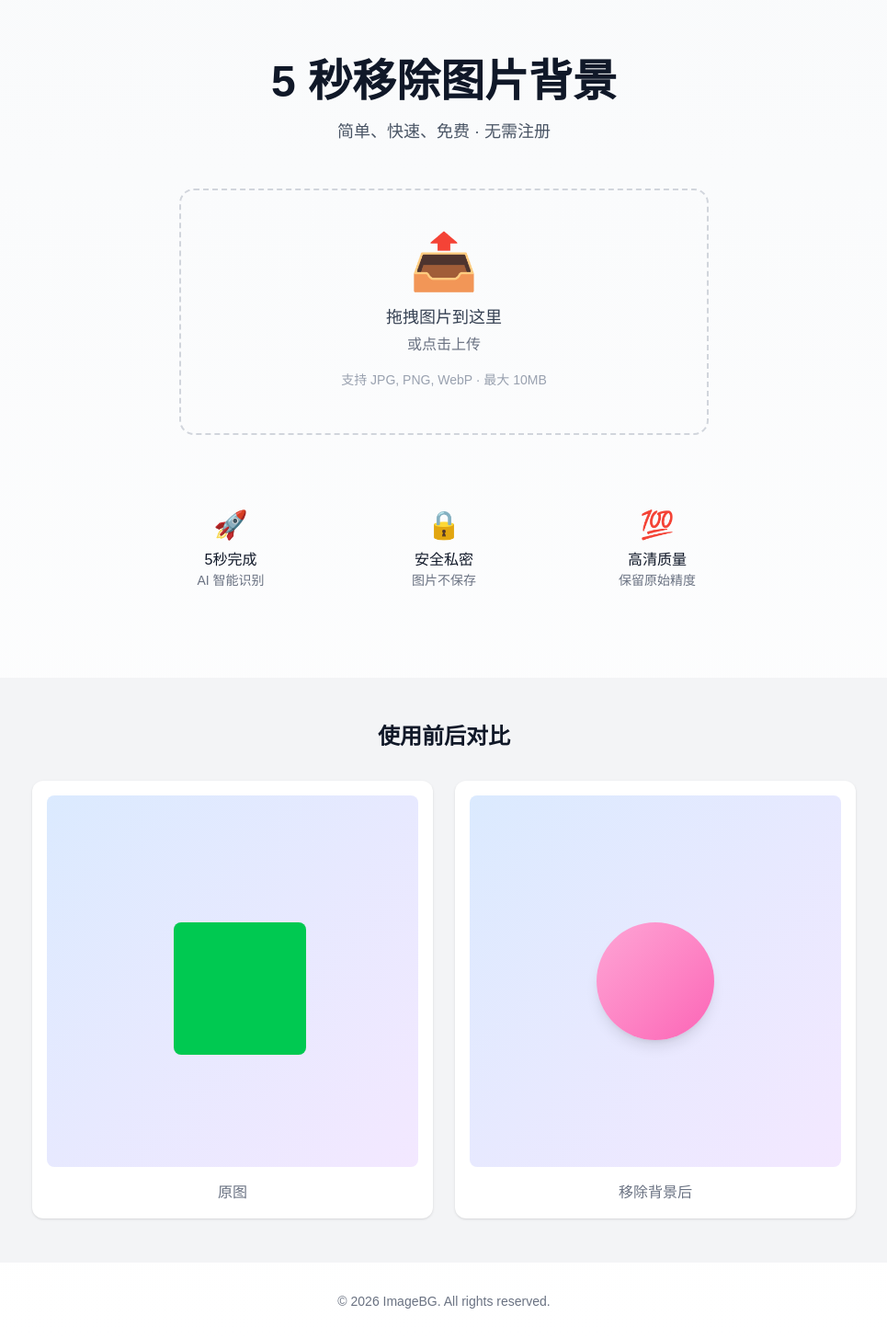
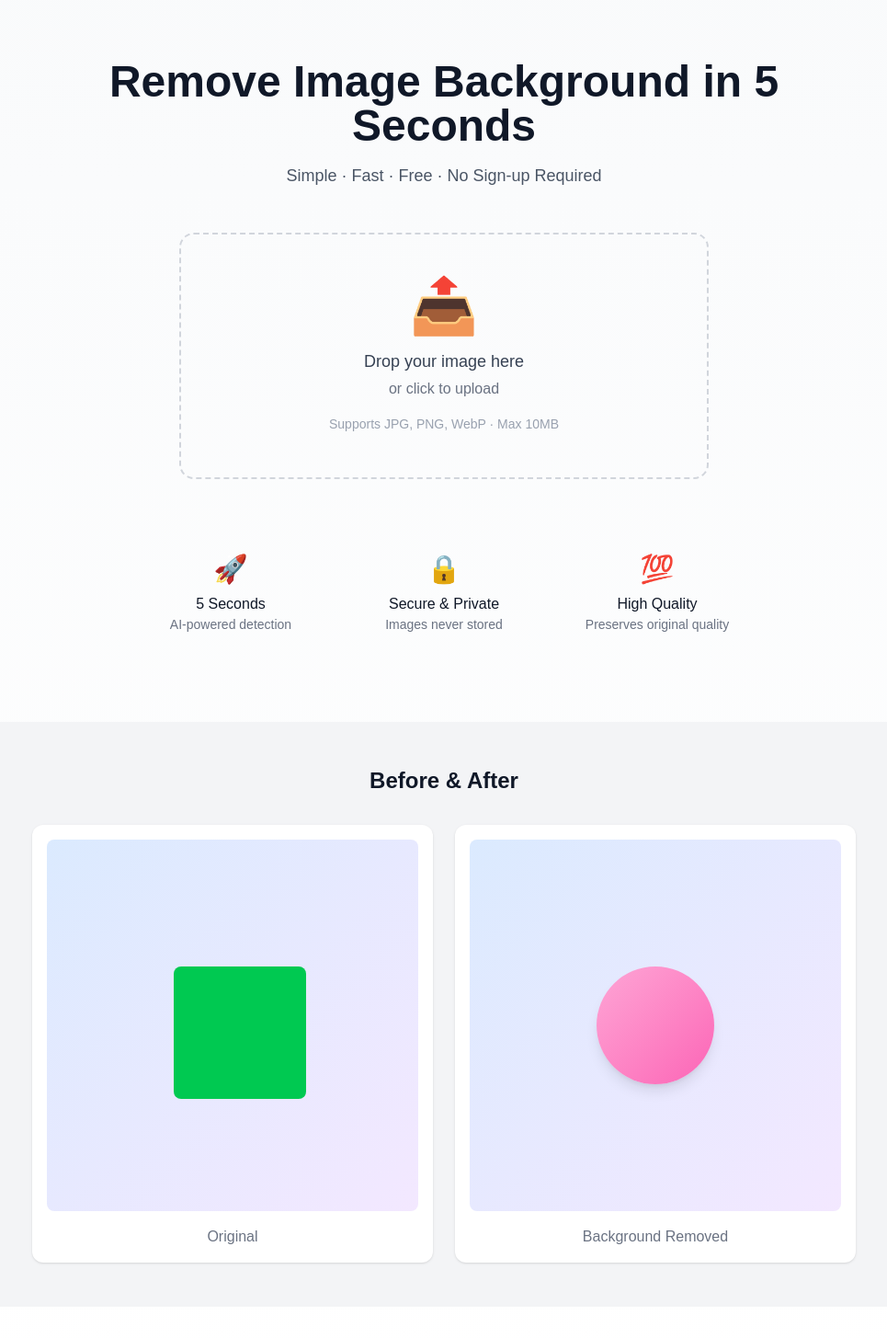
Before and after one commit to Loriaya/image-background-remover2, a Next.js app: page / in a window 1280 px wide. Shown: the part 80-1535 px from the top of the page at 92% size, without its empty margins (157-1122 px from the left). Built offline with nearby package versions, Linux system fonts and the light colour scheme.

Commit message:
feat: localize to English for international users
- Update all UI text to English
- Keep Chinese comments in code for reference

```diff
--- a/src/app/page.tsx
+++ b/src/app/page.tsx
@@ -120,10 +120,10 @@ export default function Home() {
       <section className="py-12 md:py-20 px-4">
         <div className="max-w-3xl mx-auto text-center space-y-4 mb-12">
           <h1 className="text-4xl md:text-5xl font-bold text-gray-900 dark:text-white">
-            5 秒移除图片背景
+            Remove Image Background in 5 Seconds
           </h1>
           <p className="text-lg text-gray-600 dark:text-gray-300">
-            简单、快速、免费 · 无需注册
+            Simple · Fast · Free · No Sign-up Required
           </p>
         </div>
 
@@ -152,7 +152,7 @@ export default function Home() {
                   onClick={handleReset}
                   className="px-6 py-2 text-blue-600 dark:text-blue-400 hover:underline"
                 >
-                  处理下一张图片 →
+                  Process another image →
                 </button>
               </div>
             </div>
@@ -168,7 +168,7 @@ export default function Home() {
                   onClick={handleReset}
                   className="text-sm text-blue-600 dark:text-blue-400 hover:underline"
                 >
-                  重新上传
+                  Upload again
                 </button>
               </div>
             </div>
@@ -179,18 +179,18 @@ export default function Home() {
         <div className="max-w-2xl mx-auto mt-16 grid grid-cols-1 sm:grid-cols-3 gap-6 text-center">
           <div className="p-4">
             <div className="text-3xl mb-2">🚀</div>
-            <h3 className="font-medium text-gray-900 dark:text-white">5秒完成</h3>
-            <p className="text-sm text-gray-500 dark:text-gray-400">AI 智能识别</p>
+            <h3 className="font-medium text-gray-900 dark:text-white">5 Seconds</h3>
+            <p className="text-sm text-gray-500 dark:text-gray-400">AI-powered detection</p>
           </div>
           <div className="p-4">
             <div className="text-3xl mb-2">🔒</div>
-            <h3 className="font-medium text-gray-900 dark:text-white">安全私密</h3>
-            <p className="text-sm text-gray-500 dark:text-gray-400">图片不保存</p>
+            <h3 className="font-medium text-gray-900 dark:text-white">Secure & Private</h3>
+            <p className="text-sm text-gray-500 dark:text-gray-400">Images never stored</p>
           </div>
           <div className="p-4">
             <div className="text-3xl mb-2">💯</div>
-            <h3 className="font-medium text-gray-900 dark:text-white">高清质量</h3>
-            <p className="text-sm text-gray-500 dark:text-gray-400">保留原始精度</p>
+            <h3 className="font-medium text-gray-900 dark:text-white">High Quality</h3>
+            <p className="text-sm text-gray-500 dark:text-gray-400">Preserves original quality</p>
           </div>
         </div>
       </section>
@@ -199,7 +199,7 @@ export default function Home() {
       <section className="py-12 px-4 bg-gray-100 dark:bg-gray-800/50">
         <div className="max-w-4xl mx-auto">
           <h2 className="text-2xl font-bold text-center mb-8 text-gray-900 dark:text-white">
-            使用前后对比
+            Before & After
           </h2>
           <div className="grid grid-cols-1 md:grid-cols-2 gap-6">
             <div className="bg-white dark:bg-gray-800 rounded-xl p-4 shadow-sm">
@@ -209,13 +209,13 @@ export default function Home() {
                   <div className="absolute inset-0 bg-green-500 -bottom-4 -right-4 rounded-lg" />
                 </div>
               </div>
-              <p className="text-center mt-4 text-gray-500 dark:text-gray-400">原图</p>
+              <p className="text-center mt-4 text-gray-500 dark:text-gray-400">Original</p>
             </div>
             <div className="bg-white dark:bg-gray-800 rounded-xl p-4 shadow-sm">
               <div className="aspect-square bg-gradient-to-br from-blue-100 to-purple-100 dark:from-blue-900/20 dark:to-purple-900/20 rounded-lg flex items-center justify-center">
                 <div className="w-32 h-32 bg-gradient-to-br from-pink-300 to-pink-400 rounded-full shadow-lg" />
               </div>
-              <p className="text-center mt-4 text-gray-500 dark:text-gray-400">移除背景后</p>
+              <p className="text-center mt-4 text-gray-500 dark:text-gray-400">Background Removed</p>
             </div>
           </div>
         </div>
@@ -223,7 +223,7 @@ export default function Home() {
 
       {/* Footer */}
       <footer className="py-8 text-center text-sm text-gray-500 dark:text-gray-400">
-        <p>© 2026 ImageBG. All rights reserved.</p>
+        <p>© 2026 ImageBG. All rights reserved. Made with 🦐</p>
       </footer>
     </main>
   );
--- a/src/components/ImagePreview.tsx
+++ b/src/components/ImagePreview.tsx
@@ -68,10 +68,10 @@ export default function ImagePreview({
       await navigator.clipboard.write([
         new ClipboardItem({ 'image/png': blob }),
       ]);
-      alert('已复制到剪贴板！');
+      alert('Copied to clipboard!');
     } catch (err) {
       console.error('Failed to copy:', err);
-      alert('复制失败，请尝试下载');
+      alert('Copy failed, please try downloading instead');
     }
   };
 
@@ -122,16 +122,16 @@ export default function ImagePreview({
 
         {/* Labels */}
         <div className="absolute top-4 left-4 px-3 py-1 bg-black/50 text-white text-sm rounded-full">
-          原图
+          Original
         </div>
         <div className="absolute top-4 right-4 px-3 py-1 bg-black/50 text-white text-sm rounded-full">
-          无背景
+          No Background
         </div>
       </div>
 
       {/* Slider Hint */}
       <p className="text-center text-sm text-gray-500 dark:text-gray-400">
-        👆 拖动滑块对比原图和结果
+        👆 Drag slider to compare before and after
       </p>
 
       {/* Action Buttons */}
@@ -141,19 +141,19 @@ export default function ImagePreview({
           className="w-full sm:w-auto px-8 py-3 bg-blue-600 hover:bg-blue-700 text-white font-medium rounded-xl transition-colors flex items-center justify-center gap-2"
         >
           <span>⬇️</span>
-          <span>下载 PNG</span>
+          <span>Download PNG</span>
         </button>
         <button
           onClick={copyToClipboard}
           className="w-full sm:w-auto px-8 py-3 bg-gray-100 dark:bg-gray-700 hover:bg-gray-200 dark:hover:bg-gray-600 text-gray-700 dark:text-gray-200 font-medium rounded-xl transition-colors flex items-center justify-center gap-2"
         >
           <span>📋</span>
-          <span>复制图片</span>
+          <span>Copy Image</span>
         </button>
       </div>
 
       <p className="text-center text-green-600 dark:text-green-400 font-medium">
-        ✨ 图片已处理完成！直接下载使用
+        ✨ Image processed! Download and use it now
       </p>
     </div>
   );
--- a/src/components/ProcessingState.tsx
+++ b/src/components/ProcessingState.tsx
@@ -34,7 +34,7 @@ export default function ProcessingState({ onCancel }: ProcessingStateProps) {
 
       <div className="space-y-2">
         <p className="text-xl font-medium text-gray-700 dark:text-gray-200">
-          正在移除背景{dots}
+          Removing background{dots}
         </p>
       </div>
 
@@ -46,14 +46,14 @@ export default function ProcessingState({ onCancel }: ProcessingStateProps) {
       </div>
 
       <p className="text-sm text-gray-500 dark:text-gray-400">
-        预计剩余 {Math.max(1, Math.ceil((100 - progress) / 30))} 秒
+        Estimated time: {Math.max(1, Math.ceil((100 - progress) / 30))} seconds
       </p>
 
       <button
         onClick={onCancel}
         className="px-6 py-2 text-gray-500 dark:text-gray-400 hover:text-gray-700 dark:hover:text-gray-200 transition-colors"
       >
-        取消
+        Cancel
       </button>
     </div>
   );
--- a/src/components/UploadZone.tsx
+++ b/src/components/UploadZone.tsx
@@ -17,14 +17,14 @@ export default function UploadZone({ onFileSelect, isProcessing }: UploadZonePro
     // Validate file type
     const validTypes = ['image/jpeg', 'image/png', 'image/webp'];
     if (!validTypes.includes(file.type)) {
-      setError('请上传 JPG、PNG 或 WebP 格式');
+      setError('Please upload JPG, PNG or WebP format');
       return false;
     }
 
     // Validate file size (10MB)
     const maxSize = 10 * 1024 * 1024;
     if (file.size > maxSize) {
-      setError('文件大小请控制在10MB以内');
+      setError('File size must be under 10MB');
       return false;
     }
 
@@ -104,19 +104,19 @@ export default function UploadZone({ onFileSelect, isProcessing }: UploadZonePro
         {isProcessing ? (
           <div className="space-y-4">
             <div className="text-5xl animate-pulse">⚡</div>
-            <p className="text-gray-500 dark:text-gray-400">处理中...</p>
+            <p className="text-gray-500 dark:text-gray-400">Processing...</p>
           </div>
         ) : (
           <div className="space-y-4">
             <div className="text-6xl">📤</div>
             <div>
               <p className="text-lg font-medium text-gray-700 dark:text-gray-200">
-                拖拽图片到这里
+                Drop your image here
               </p>
-              <p className="text-gray-500 dark:text-gray-400 mt-1">或点击上传</p>
+              <p className="text-gray-500 dark:text-gray-400 mt-1">or click to upload</p>
             </div>
             <p className="text-sm text-gray-400 dark:text-gray-500">
-              支持 JPG, PNG, WebP · 最大 10MB
+              Supports JPG, PNG, WebP · Max 10MB
             </p>
           </div>
         )}
```
